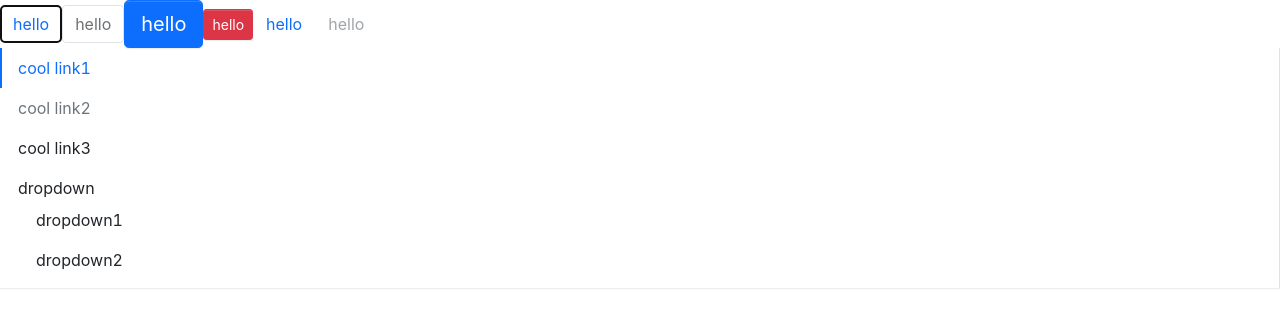
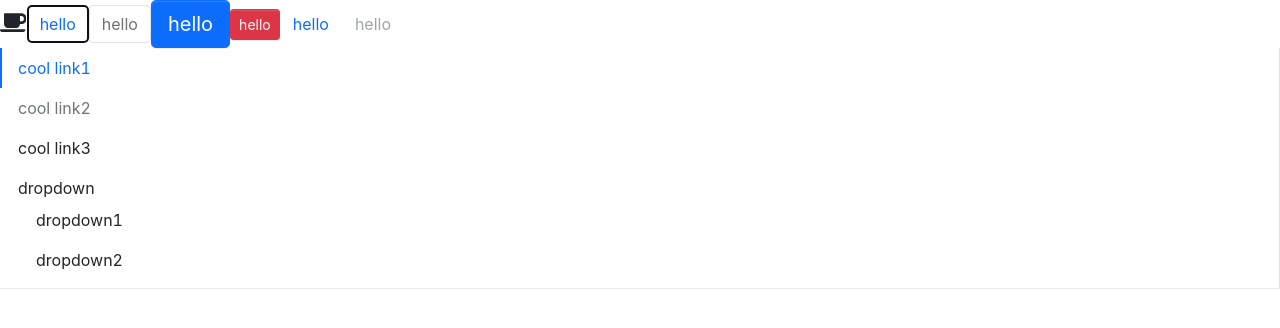
Before and after one commit to 1272171893/Miniso, a React (Create React App) app: page / in a window 1280 px wide. Shown: the top 328 px of the page. Built offline with nearby package versions, Linux system fonts and the light colour scheme.

Commit message:
添加ICON

```diff
--- a/package.json
+++ b/package.json
@@ -3,6 +3,9 @@
   "version": "0.1.0",
   "private": true,
   "dependencies": {
+    "@fortawesome/fontawesome-svg-core": "^1.2.30",
+    "@fortawesome/free-solid-svg-icons": "^5.14.0",
+    "@fortawesome/react-fontawesome": "^0.1.11",
     "@testing-library/jest-dom": "^4.2.4",
     "@testing-library/react": "^9.3.2",
     "@testing-library/user-event": "^7.1.2",
--- a/src/App.tsx
+++ b/src/App.tsx
@@ -1,4 +1,6 @@
 import React from "react";
+import { FontAwesomeIcon } from "@fortawesome/react-fontawesome";
+import { faCoffee } from "@fortawesome/free-solid-svg-icons";
 import Button, { ButtonType, ButtonSize } from "./components/Button/button";
 import Menu from "./components/Menu/menu";
 import MenuItem from "./components/Menu/menuItem";
@@ -7,6 +9,7 @@
 function App() {
   return (
     <div className="App">
+      <FontAwesomeIcon icon={faCoffee} size="lg"></FontAwesomeIcon>
       <Button autoFocus>hello</Button>
       <Button disabled>hello</Button>
       <Button btnType={ButtonType.Primary} size={ButtonSize.Large}>hello</Button>
```
Also changed, not shown: 1 other file (tests, documents, lock files or other folders).
